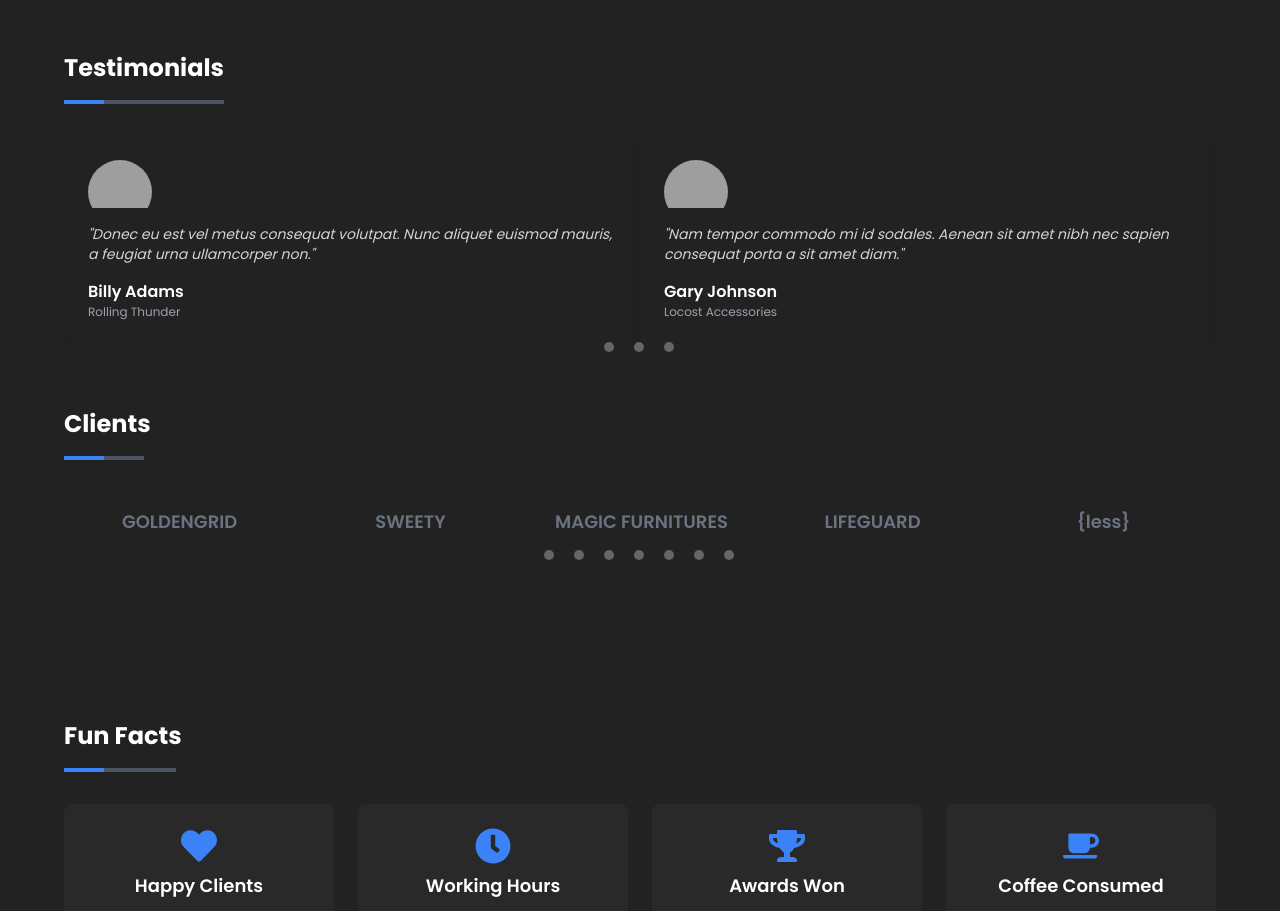
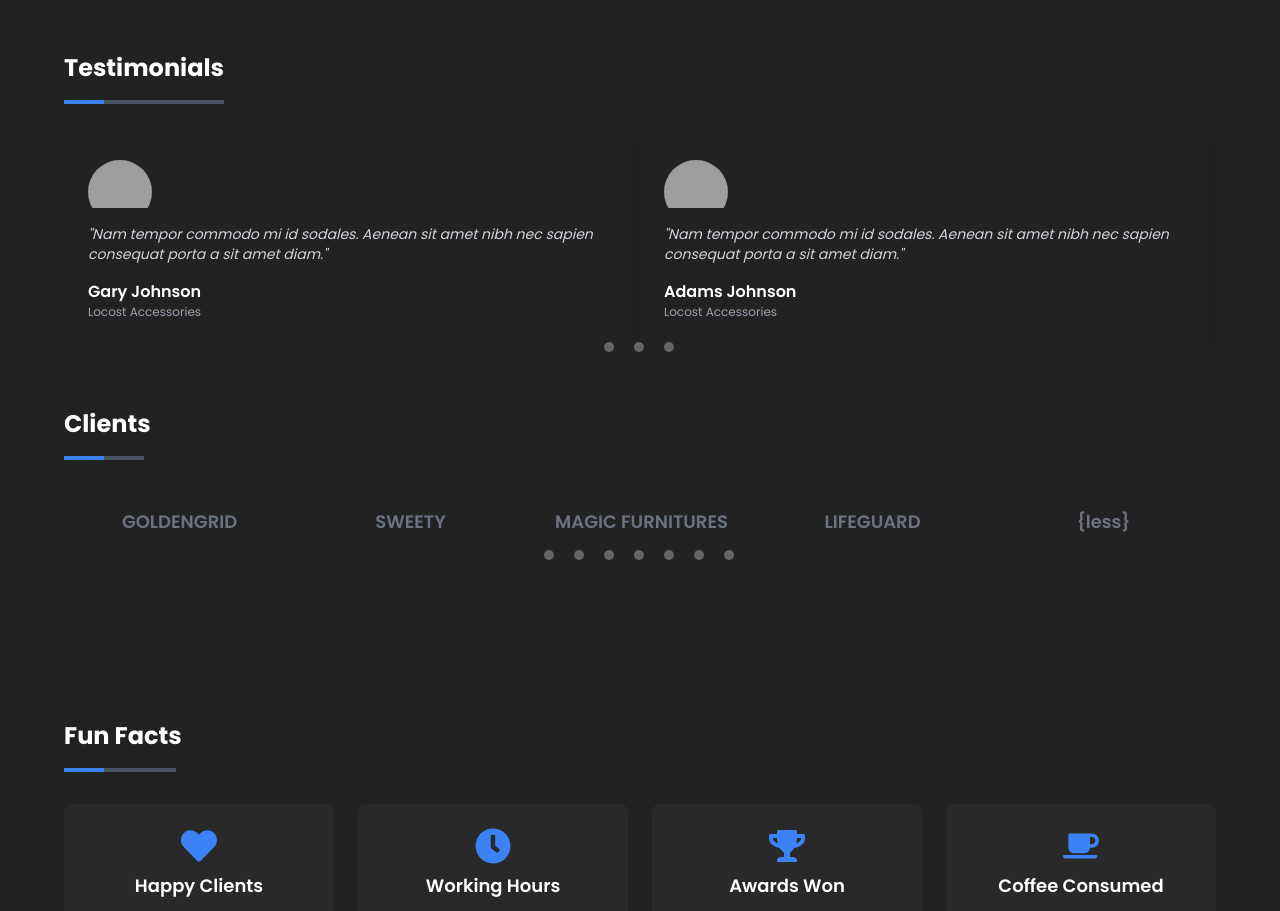
Before and after one commit to RAIZOxd/Next_Js_portfolio, a Next.js app: page / in a window 1280 px wide. Shown: the part 900-1811 px from the top of the page. Built offline with nearby package versions, Linux system fonts and the light colour scheme; grey boxes are pictures that could not be loaded.

Commit message:
Updated Code with Animations

```diff
--- a/src/app/(components)/Testimonials.jsx
+++ b/src/app/(components)/Testimonials.jsx
@@ -36,6 +36,8 @@ const Testimonials = () => {
     slidesToShow: 2, // Default for large screens
     slidesToScroll: 1,
     arrows: false,
+    autoplay: true, // Enable auto-slide
+    autoplaySpeed: 3000, // Slide every 3 seconds
     responsive: [
       {
         breakpoint: 1024, // For medium screens
@@ -55,7 +57,7 @@ const Testimonials = () => {
   };
 
   return (
-    <main className=" mt-16 px-8">
+    <main className="mt-16 px-8">
       <section className="mt-16 max-w-6xl mx-auto">
         <h2 className="text-2xl font-bold text-white mb-4 text-left md:text-left">
           Testimonials
--- a/src/app/blog/page.jsx
+++ b/src/app/blog/page.jsx
@@ -1,15 +1,35 @@
 //BlogSection
+'use client'
+import { useEffect, useRef } from 'react';
+import { animateFadeInUp } from '../(components)/gsapAnimations';
 
 const BlogSection = () => {
+
+    // Refs for the sections to be animated
+    const sectionRef = useRef(null);
+    const fadeInUpElements = useRef([]); // Array to hold references to elements
+
+    useEffect(() => {
+      if (fadeInUpElements.current.length > 0 && sectionRef.current) {
+        animateFadeInUp(fadeInUpElements.current, sectionRef.current); // Call the animation function
+      }
+    }, []);
+
+    const addToRefs = (el) => {
+      if (el && !fadeInUpElements.current.includes(el)) {
+        fadeInUpElements.current.push(el); // Add element to refs array
+      }
+    };
+
   return (
-    <div className="min-h-screen text-white">
+    <div className="min-h-screen text-white" ref={sectionRef}>
       {/* Blog Header */}
       <div className="h-48 flex items-center justify-start px-14 border-t border-b border-gray-500">
         <h2 className="text-4xl font-bold text-white">Blog</h2>
       </div>
 
       {/* Blog Content Grid */}
-      <div className="mt-8 grid grid-cols-1 md:grid-cols-2 gap-8 px-14 py-3">
+      <div className="mt-8 grid grid-cols-1 md:grid-cols-2 gap-8 px-14 py-3" ref={addToRefs}>
         {/* Sample Blog Post */}
         <BlogPost
           category="WordPress"
--- a/src/app/resume/page.jsx
+++ b/src/app/resume/page.jsx
@@ -22,7 +22,7 @@ const ResumePage = () => {
   return (
     <div className=" min-h-screen text-white" ref={sectionRef}>
       {/* Top Resume Header Section */}
-      <div className="h-48 flex items-center justify-between px-14 border-t border-b border-gray-500">
+      <div className="h-48 flex items-center justify-between px-14 border-t border-b border-gray-500" ref={addToRefs}>
         <h1 className="text-4xl font-bold">Resume</h1>
         <span className="text-gray-400 text-sm sm:text-lg px-4">8 Years of Experience</span>
       </div>
```
Lines whose indentation alone changed are shown as unchanged.
